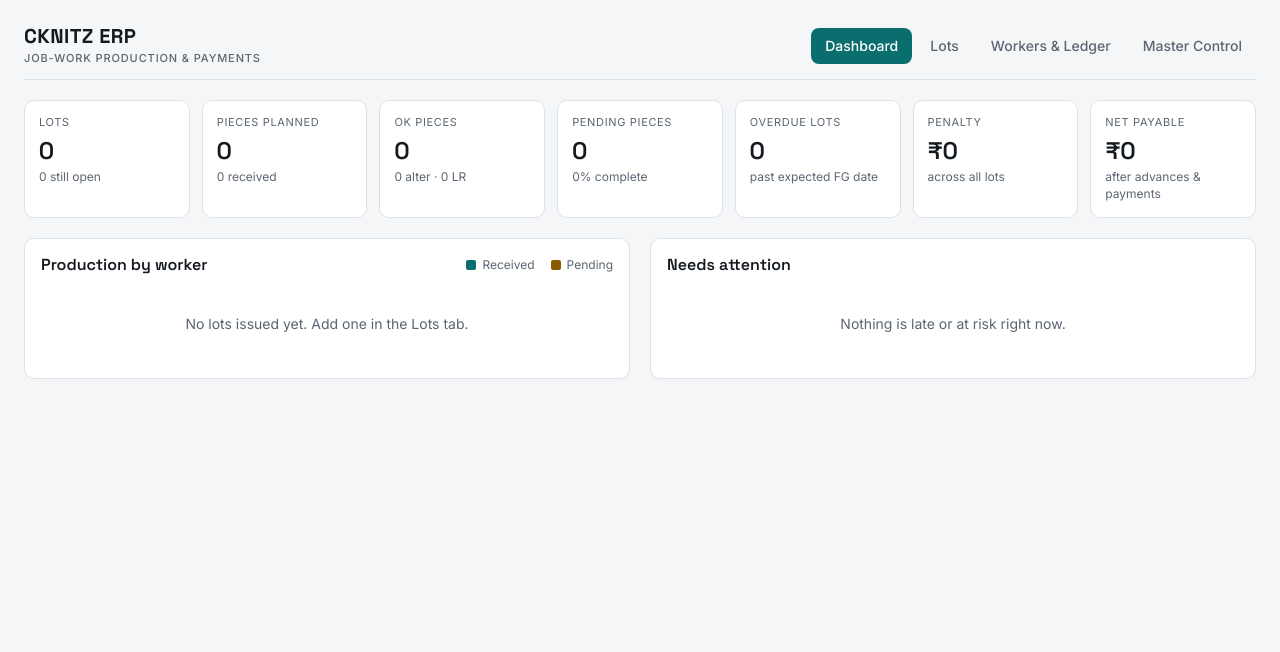
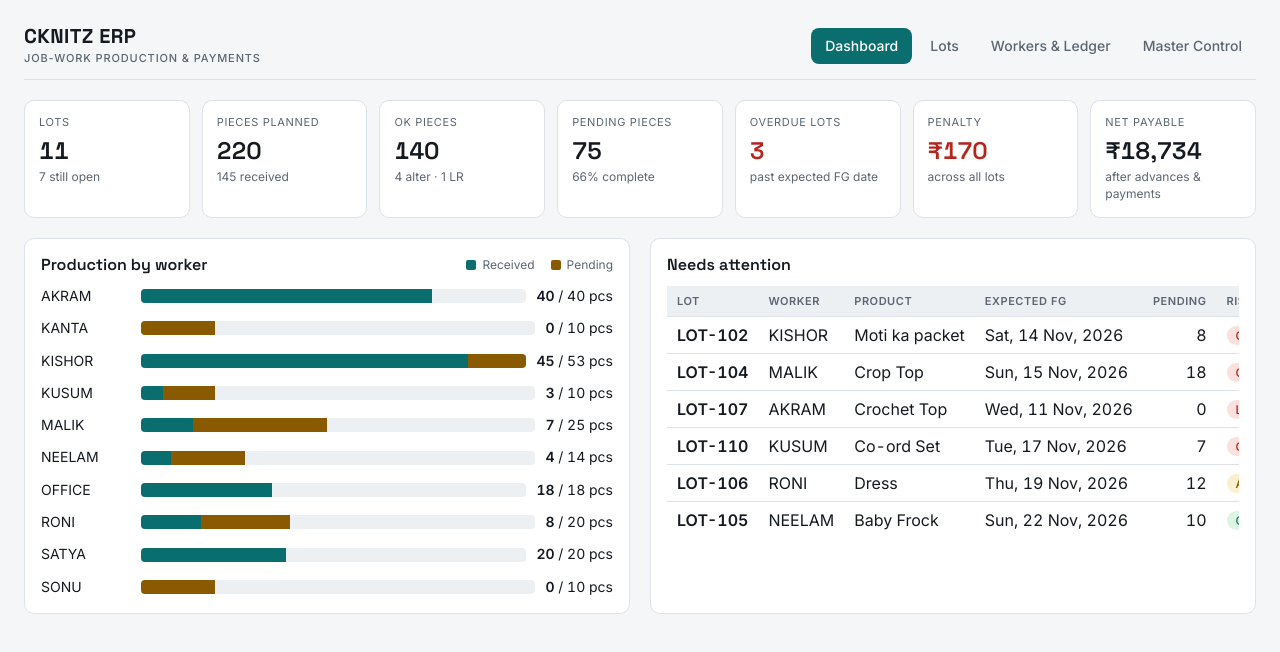
Before and after one commit to yashi-7777/ERP-software-, a plain HTML site: page docs/index.html in a window 1280 px wide. Drawn offline with Linux system fonts and the light colour scheme.

Commit message:
Seed demo lots and payments in standalone build
Co-Authored-By: Claude Sonnet 5.5 <noreply@anthropic.com>
Claude-Session: https://claude.ai/code/session_01YbiCJs39qCbieJzSjLKP1F

```diff
--- a/docs/index.html
+++ b/docs/index.html
@@ -107,14 +107,18 @@ label{display:flex;flex-direction:column;gap:4px;font-size:12px;color:var(--mute
 <script>
 /* Standalone mode: same ERP, data kept in this browser's localStorage */
 (function(){
-var KEY="cknitz-erp-v1",L={};
+var KEY="cknitz-erp-v2",L={};
 var P=[["Crochet Top",190,140,113,2,50],["moti 2",190,133,115,2,50],["Crop Top",180,126,120,2,40],["Baby Frock",220,154,150,3,60],["Moti ka packet",50,315,400,3,80],["Cushion Cover",165,115,550,2,40],["Co-ord Set",380,266,280,3,70],["Knitwear",320,224,350,3,60],["Dress",280,196,200,3,60],["Custom Order",200,140,200,2,50]];
 var W=[["KISHOR","Crochet",190,133,5000],["OFFICE","Multi-skill",185,130,8000],["MALIK","Crochet",190,133,4000],["NEELAM","Crochet+Stitch",185,130,3000],["RONI","Stitching",180,126,3000],["AKRAM","Crochet",190,133,4000],["SATYA","Home Textile",165,115,5000],["KANTA","Home Textile",165,115,3000],["SONU","Home Textile",165,115,2000],["KUSUM","Multi-skill",175,122,3000]];
 var sl=function(s){return s.toLowerCase().replace(/[^a-z0-9]+/g,"-").replace(/^-|-$/g,"")};
 var data;try{data=JSON.parse(localStorage.getItem(KEY))}catch(e){}
 if(!data){data={products:{},workers:{},entries:{},payments:{}};
 P.forEach(function(p){data.products[sl(p[0])]={name:p[0],fgRate:p[1],alterRate:p[2],stdGrams:p[3],graceDays:p[4],penaltyPerDay:p[5]}});
-W.forEach(function(w){data.workers[sl(w[0])]={name:w[0],skill:w[1],fgRate:w[2],alterRate:w[3],advanceLimit:w[4]}});}
+W.forEach(function(w){data.workers[sl(w[0])]={name:w[0],skill:w[1],fgRate:w[2],alterRate:w[3],advanceLimit:w[4]}});var E=[["kishor","crochet-top","LOT-101",-29,"Red",5.4,480,40,10,-17,4.5,38,2,0],["kishor","moti-ka-packet","LOT-102",-16,"Cream",5,480,13,12,null,0,5,0,0],["office","cushion-cover","LOT-103",-24,"Ivory",10,380,18,10,-15,9.2,16,1,1],["malik","crop-top","LOT-104",-13,"Dark Pink",3,520,25,10,null,0,6,1,0],["neelam","baby-frock","LOT-105",-8,"Light Pink",2.2,550,14,12,null,0,4,0,0],["roni","dress","LOT-106",-6,"Peach",4,500,20,7,null,0,8,0,0],["akram","crochet-top","LOT-107",-21,"Teal",4.5,480,40,14,-4,4.3,40,0,0],["satya","cushion-cover","LOT-108",-17,"Ivory",11,380,20,12,-6,10.6,20,0,0],["kanta","cushion-cover","LOT-109",-4,"Off White",5.5,380,10,10,null,0,0,0,0],["kusum","co-ord-set","LOT-110",-10,"Navy Blue",3,560,10,9,null,0,3,0,0],["sonu","knitwear","LOT-111",-3,"Black",3.5,520,10,8,null,0,0,0,0]];
+var dd=function(o){var t=new Date();return new Date(Date.UTC(t.getFullYear(),t.getMonth(),t.getDate()+o)).toISOString().slice(0,10)};
+E.forEach(function(e,i){data.entries["demo-"+i]={lotNo:e[2],issueDate:dd(e[3]),workerId:e[0],productId:e[1],color:e[4],matKg:e[5],ratePerKg:e[6],plannedPcs:e[7],daysAllowed:e[8],fgDate:e[9]==null?"":dd(e[9]),fgWeightKg:e[10],okPcs:e[11],alterPcs:e[12],lrPcs:e[13],notes:"DEMO"}});
+[["kishor","Advance",1000,-13],["office","Payment",5000,-8],["akram","Advance",1500,-6]].forEach(function(p,i){data.payments["demo-p"+i]={workerId:p[0],date:dd(p[3]),type:p[1],amount:p[2],note:"DEMO"}});
+}
 function save(){try{localStorage.setItem(KEY,JSON.stringify(data))}catch(e){}}
 function snap(c){var o=data[c]||{};var docs=Object.keys(o).sort().map(function(id){return{id:id,exists:true,data:function(){return o[id]}}});return{docs:docs,size:docs.length,empty:!docs.length}}
 function fire(c){(L[c]||[]).forEach(function(f){f(snap(c))})}
```
